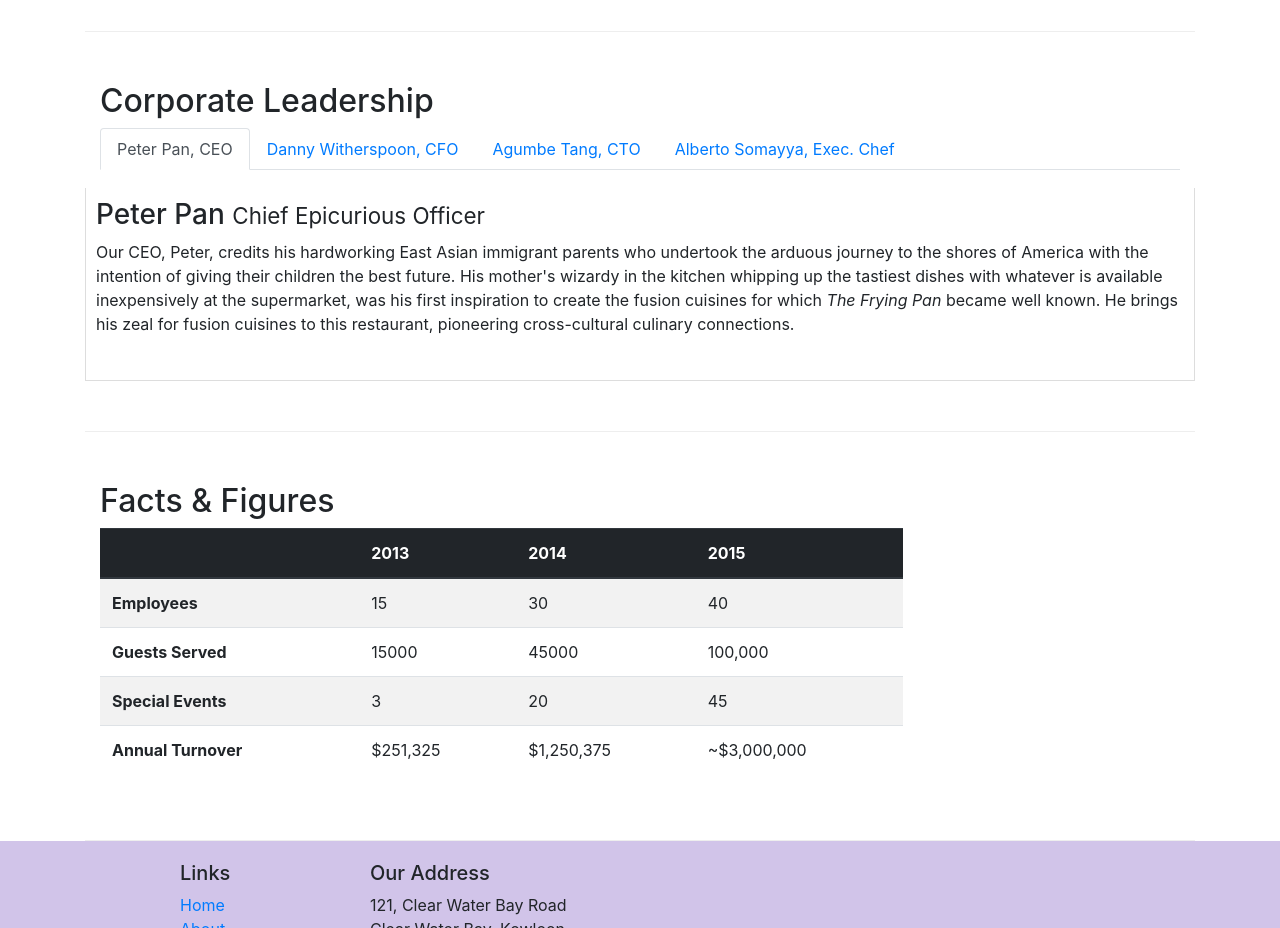
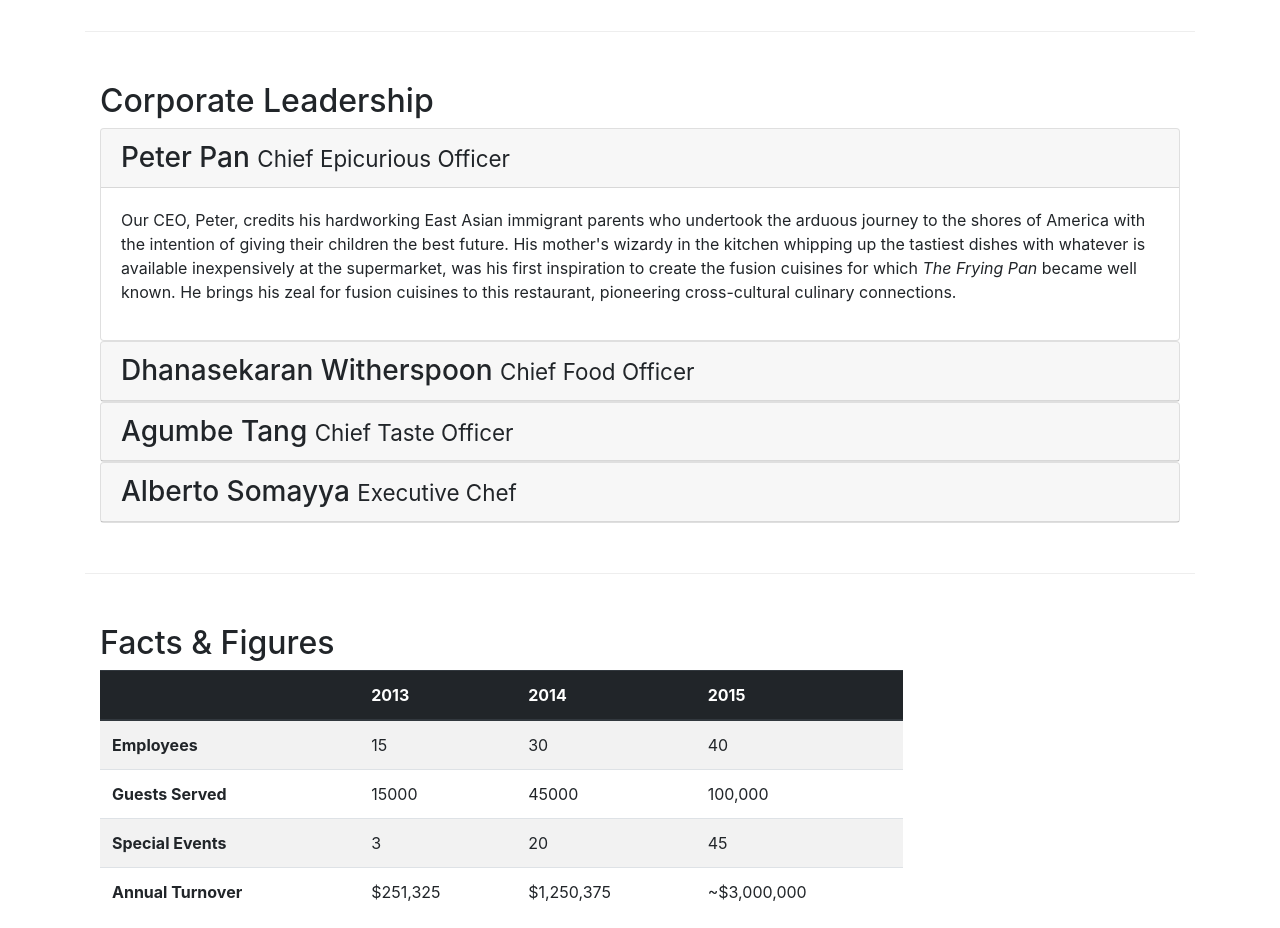
Before and after one commit to aanchal240/Bootstrap4, a website: page aboutus.html in a window 1280 px wide. Shown: the part 940-1868 px from the top of the page. Drawn offline with nearby package versions, Linux system fonts and the light colour scheme.

Commit message:
Accordion

```diff
--- a/aboutus.html
+++ b/aboutus.html
@@ -103,44 +103,67 @@
         <div class="row row-content">
             <div class="col-12">
                 <h2>Corporate Leadership</h2>
-                                <ul class="nav nav-tabs">
-                    <li class="nav-item">
-                      <a class="nav-link active" href="#peter"
-                        role="tab" data-toggle="tab">Peter Pan, CEO</a>
-                    </li>
-                    <li class="nav-item">
-                      <a class="nav-link" href="#danny" role="tab"
-                        data-toggle="tab">Danny Witherspoon, CFO</a>
-                    </li>
-                    <li class="nav-item">
-                      <a class="nav-link" href="#agumbe"role="tab"
-                        data-toggle="tab">Agumbe Tang, CTO</a>
-                    </li>
-                    <li class="nav-item">
-                      <a class="nav-link" href="#alberto" role="tab"
-                        data-toggle="tab">Alberto Somayya, Exec. Chef</a>
-                    </li>
-                </ul>
-            </div>
-                <div class="tab-content">
-                <div role="tabpanel" class="tab-pane fade show active" id="peter">
-                        <h3>Peter Pan <small>Chief Epicurious Officer</small></h3>
+                <div id="accordion">
+                <div class="card">
+                        <div class="card-header" role="tab" id="peterhead">
+                        <h3 class="mb-0">
+                            <a data-toggle="collapse" data-target="#peter">
+                            Peter Pan <small>Chief Epicurious Officer</small>
+                            </a>
+                        </h3>
+                        </div>
+                        <div class="collapse show" id="peter" data-parent="#accordion">
+                            <div class="card-body">
                 <p class="d-none d-sm-block">Our CEO, Peter, credits his hardworking East Asian immigrant parents who undertook the arduous journey to the shores of America with the intention of giving their children the best future. His mother's wizardy in the kitchen whipping up the tastiest dishes with whatever is available inexpensively at the supermarket, was his first inspiration to create the fusion cuisines for which <em>The Frying Pan</em> became well known. He brings his zeal for fusion cuisines to this restaurant, pioneering cross-cultural culinary connections.</p>
                 </div>
-                <div role="tabpanel" class="tab-pane" id="danny">
-                <h3>Dhanasekaran Witherspoon <small>Chief Food Officer</small></h3>
+            </div>
+        </div>
+                <div class="card">
+                            <div class="card-header" role="tab" id="dannyhead">
+                            <h3 class="mb-0">
+                                <a class="collapsed" data-toggle="collapse" data-target="#danny">
+                                Dhanasekaran Witherspoon <small>Chief Food Officer</small>
+                                </a>
+                            </h3>
+                        </div>
+                        <div class="collapse" id="danny" data-parent="#accordion">
+                            <div class="card-body">
                 <p class="d-none d-sm-block">Our CFO, Danny, as he is affectionately referred to by his colleagues, comes from a long established family tradition in farming and produce. His experiences growing up on a farm in the Australian outback gave him great appreciation for varieties of food sources. As he puts it in his own words, <em>Everything that runs, wins, and everything that stays, pays!</em></p>
+                 </div>
+             </div>
+         </div>
+                 <div class="card">
+                            <div class="card-header" role="tab" id="agumbehead">
+                            <h3 class="mb-0">
+                                <a class="collapsed" data-toggle="collapse" data-target="#agumbe">
+                                Agumbe Tang <small>Chief Taste Officer</small>
+                                </a>
+                            </h3>
+                        </div>
+                        <div class="collapse" id="agumbe" data-parent="#accordion">
+                            <div class="card-body">
+                <p class="d-none d-sm-block">Blessed with the most discerning gustatory sense, Agumbe, our CTO, personally ensures that every dish that we serve meets his exacting tastes. Our chefs dread the tongue lashing that ensues if their dish does not meet his exacting standards. He lives by his motto, <em>You click only if you survive my lick.</em></p>
                 </div>
-                <div role="tabpanel" class="tab-pane" id="agumbe">
-                <h3>Agumbe Tang <small>Chief Taste Officer</small></h3>
-                <p class="d-none d-sm-block">Blessed with the most discerning gustatory sense, Agumbe, our CTO, personally ensures that every dish that we serve meets his exacting tastes. Our chefs dread the tongue lashing that ensues if their dish does not meet his exacting standards. He lives by his motto, <em>You click only if you survive my lick.</em></p>
-</div>
-<div role="tabpanel" class="tab-pane" id="alberto">
-                <h3>Alberto Somayya <small>Executive Chef</small></h3>
+            </div>
+        </div>
+                <div class="card">
+                            <div class="card-header" role="tab" id="albertohead">
+                            <h3 class="mb-0">
+                                <a class="collapsed" data-toggle="collapse" data-target="#alberto">
+                                Alberto Somayya <small>Executive Chef</small>
+                                </a>
+                            </h3>
+                        </div>
+                        <div class="collapse" id="alberto" data-parent="#accordion">
+                            <div class="card-body">
+
                 <p class="d-none d-sm-block">Award winning three-star Michelin chef with wide International experience having worked closely with whos-who in the culinary world, he specializes in creating mouthwatering Indo-Italian fusion experiences. He says, <em>Put together the cuisines from the two craziest cultures, and you get a winning hit! Amma Mia!</em></p>
             </div>
-            </div>
+        </div>
+    </div>
+        </div>
 </div>
+       </div>
        <div class="row row-content">
             <div class="col-12 col-sm-9">
                 <h2>Facts &amp; Figures</h2>
```
